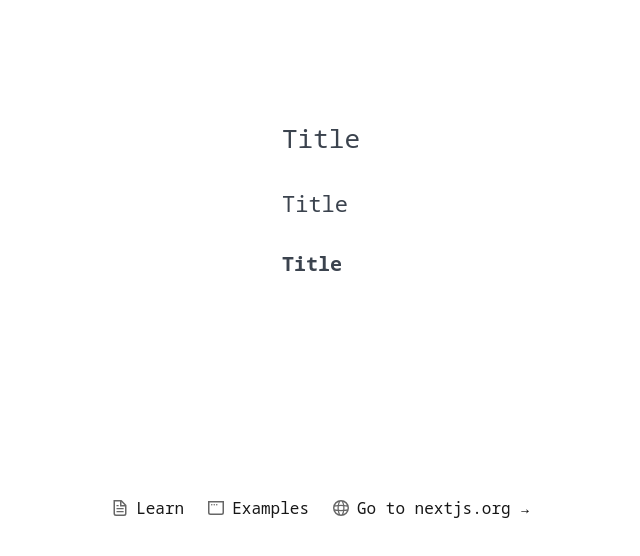
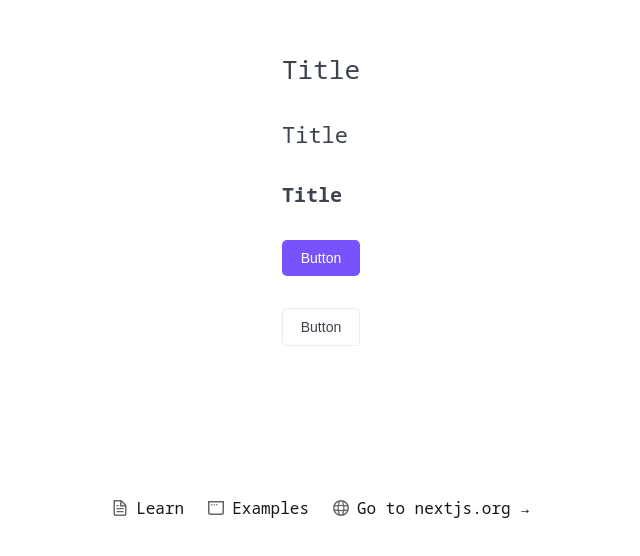
Before and after one commit to RuslSatt/rating-app, a Next.js app: page / in a window 1280 px wide. Shown: the part 202-758 px from the top of the page, without its empty margins (319-959 px from the left). Built offline with nearby package versions, Linux system fonts and the light colour scheme.

Commit message:
feat: add Button component
- added primary and hover color variables to globals.css

```diff
--- a/src/app/globals.css
+++ b/src/app/globals.css
@@ -3,6 +3,9 @@
   --foreground: #171717;
   --font-family: 'Noto Sans Mono', sans-serif;
   --color-text: #3b434e;
+  --primary: #7653fc;
+  --primary-hover: #6344fa;
+  --gray-light: #ebebeb;
 }
 
 @media (prefers-color-scheme: dark) {
--- a/src/app/page.tsx
+++ b/src/app/page.tsx
@@ -1,6 +1,6 @@
 import Image from 'next/image';
 import styles from './page.module.css';
-import { HTag } from '@/components/Htag/HTag';
+import { HTag, Button } from '@/components';
 
 export default function Home() {
   return (
@@ -9,6 +9,8 @@ export default function Home() {
         <HTag Tag='h1'>Title</HTag>
         <HTag Tag='h2'>Title</HTag>
         <HTag Tag='h3'>Title</HTag>
+        <Button appearance='primary'>Button</Button>
+        <Button appearance='ghost'>Button</Button>
       </main>
       <footer className={styles.footer}>
         <a
--- /dev/null
+++ b/src/components/Button/Button.module.css
@@ -0,0 +1,33 @@
+.button {
+  display: inline-block;
+  box-sizing: border-box;
+  padding: 10px;
+  cursor: pointer;
+  text-align: center;
+  border: none;
+  border-radius: 5px;
+  font-size: 14px;
+  transition: background-color 0.3s ease;
+  color: var(--background);
+  background-color: var(--primary);
+}
+
+.primary {
+  background-color: var(--primary);
+  color: var(--background);
+}
+
+.primary:hover {
+  background-color: var(--primary-hover);
+}
+
+.ghost {
+  background-color: transparent;
+  color: var(--color-text);
+  border: 1px solid var(--gray-light);
+}
+
+.ghost:hover {
+  background-color: var(--primary);
+  color: var(--background);
+}
--- /dev/null
+++ b/src/components/Button/Button.tsx
@@ -0,0 +1,17 @@
+import styles from './Button.module.css';
+import classNames from 'classnames';
+
+export interface ButtonProps extends React.ButtonHTMLAttributes<HTMLButtonElement> {
+  children: React.ReactNode;
+  appearance: 'primary' | 'ghost';
+}
+
+export const Button: React.FC<ButtonProps> = (props) => {
+  const { children, appearance, ...otherProps } = props;
+
+  return (
+    <button className={classNames(styles.button, styles[appearance])} {...otherProps}>
+      {children}
+    </button>
+  );
+};
--- a/src/components/index.ts
+++ b/src/components/index.ts
@@ -0,0 +1,2 @@
+export * from './Htag/HTag';
+export * from './Button/Button';
```
